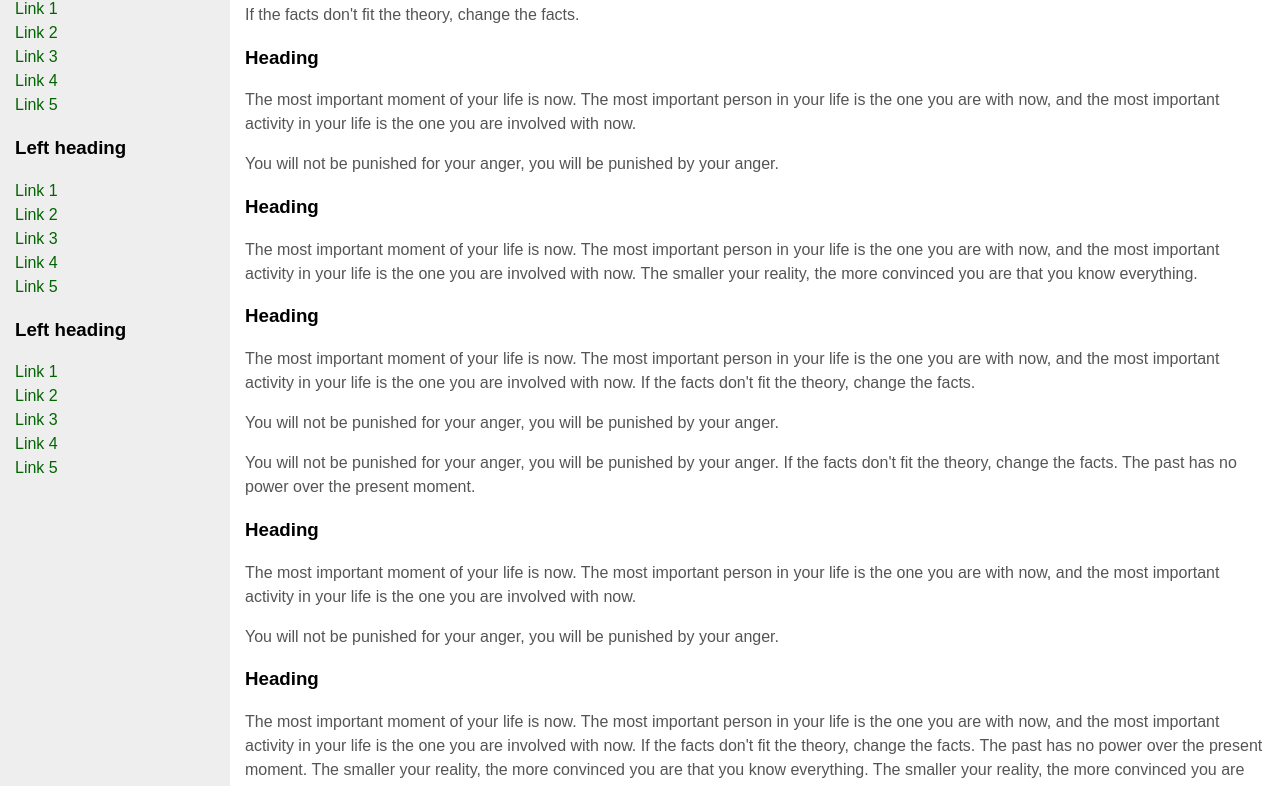
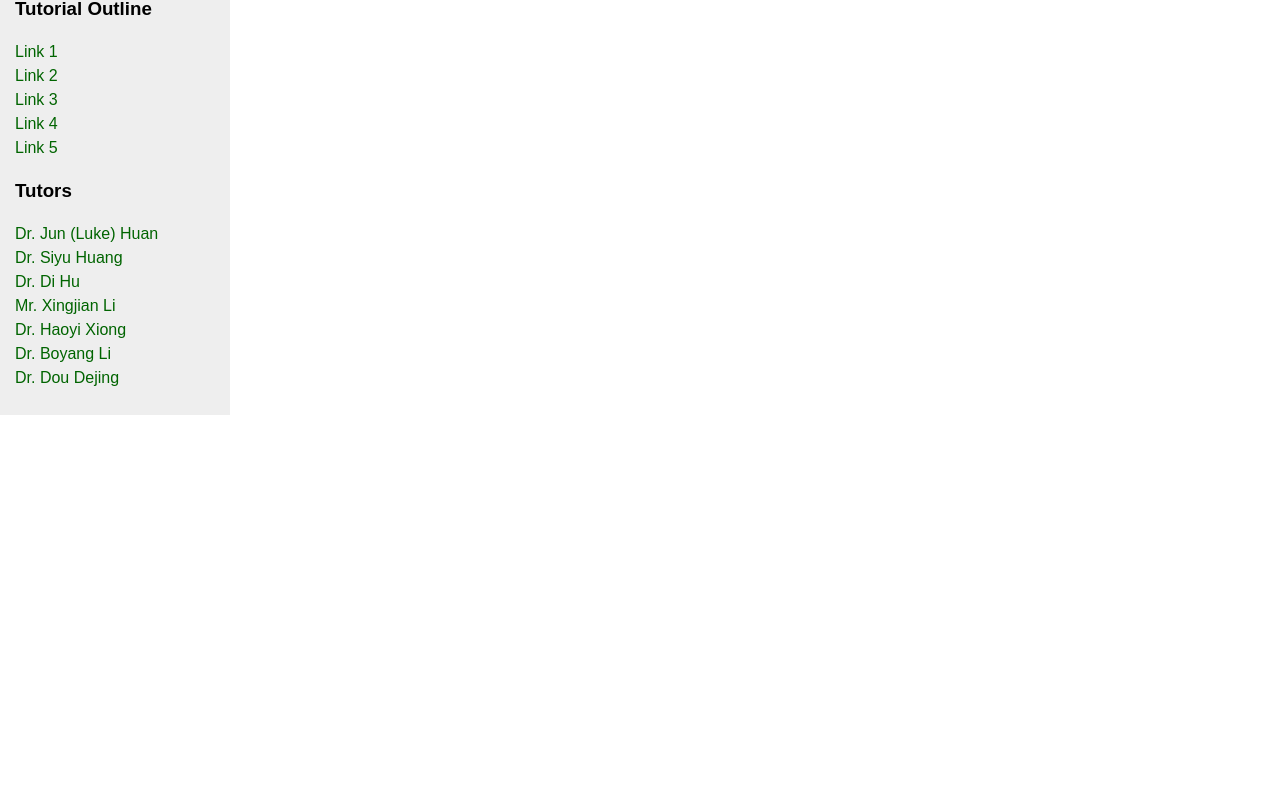
Before and after one commit to haozhe-an/Automated-Deep-Learning-ICDM-2019, a plain HTML site: page index.html in a window 1280 px wide. Shown: the part 64-850 px from the top of the page. After the commit the page ends 800 px from the top, so only its background shows below. Drawn offline with Linux system fonts and the light colour scheme.

Commit message:
Update index.html

```diff
--- a/index.html
+++ b/index.html
@@ -59,17 +59,6 @@
 
 		</style>
 
-		<script type="text/javascript">
-			/* =============================
-			This script generates sample text for the body content.
-			You can remove this script and any reference to it.
-			 ============================= */
-			var bodyText=["The smaller your reality, the more convinced you are that you know everything.", "If the facts don't fit the theory, change the facts.", "The past has no power over the present moment.", "This, too, will pass.", "</p><p>You will not be punished for your anger, you will be punished by your anger.", "Peace comes from within. Do not seek it without.", "<h3>Heading</h3><p>The most important moment of your life is now. The most important person in your life is the one you are with now, and the most important activity in your life is the one you are involved with now."]
-			function generateText(sentenceCount){
-				for (var i=0; i<sentenceCount; i++)
-				document.write(bodyText[Math.floor(Math.random()*7)]+" ")
-			}
-		</script>
 
 	</head>
 
@@ -87,7 +76,8 @@
 
 			<nav id="nav">
 				<div class="innertube">
-					<h3>Left heading</h3>
+					<h3>Abstract and Rational</h3>
+					<h3>Tutorial Outline</h3>
 					<ul>
 						<li><a href="#">Link 1</a></li>
 						<li><a href="#">Link 2</a></li>
@@ -95,21 +85,15 @@
 						<li><a href="#">Link 4</a></li>
 						<li><a href="#">Link 5</a></li>
 					</ul>
-					<h3>Left heading</h3>
+					<h3>Tutors</h3>
 					<ul>
-						<li><a href="#">Link 1</a></li>
-						<li><a href="#">Link 2</a></li>
-						<li><a href="#">Link 3</a></li>
-						<li><a href="#">Link 4</a></li>
-						<li><a href="#">Link 5</a></li>
-					</ul>
-					<h3>Left heading</h3>
-					<ul>
-						<li><a href="#">Link 1</a></li>
-						<li><a href="#">Link 2</a></li>
-						<li><a href="#">Link 3</a></li>
-						<li><a href="#">Link 4</a></li>
-						<li><a href="#">Link 5</a></li>
+						<li><a href="#">Dr. Jun (Luke) Huan</a></li>
+						<li><a href="#">Dr. Siyu Huang</a></li>
+						<li><a href="#">Dr. Di Hu</a></li>
+						<li><a href="#">Mr. Xingjian Li</a></li>
+						<li><a href="#">Dr. Haoyi Xiong</a></li>
+						<li><a href="#">Dr. Boyang Li</a></li>
+						<li><a href="#">Dr. Dou Dejing</a></li>
 					</ul>
 				</div>
 			</nav>
```
